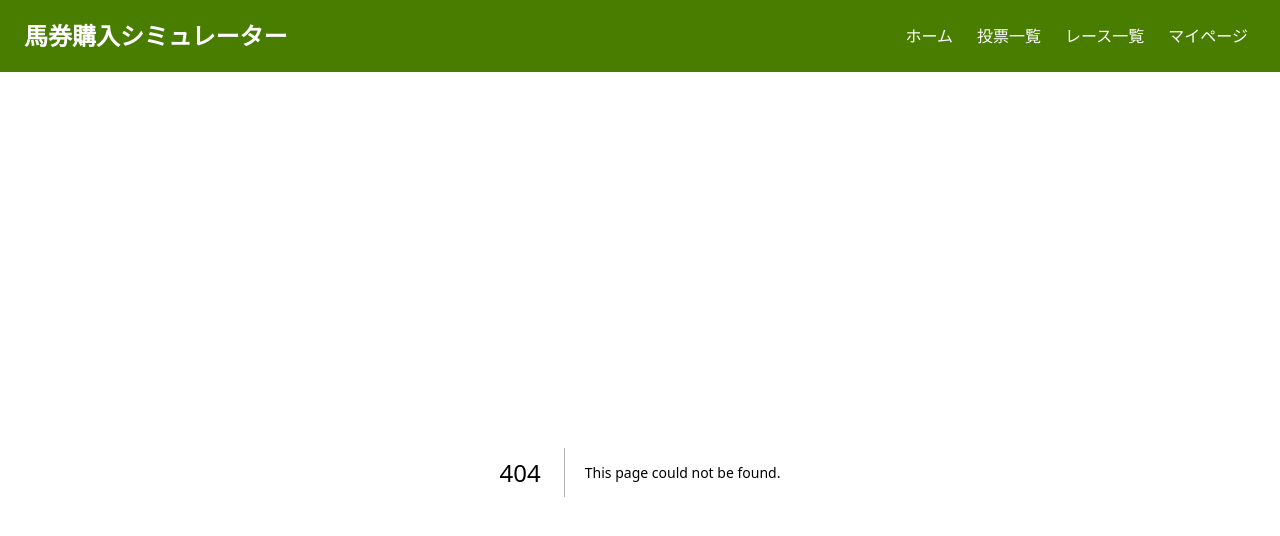
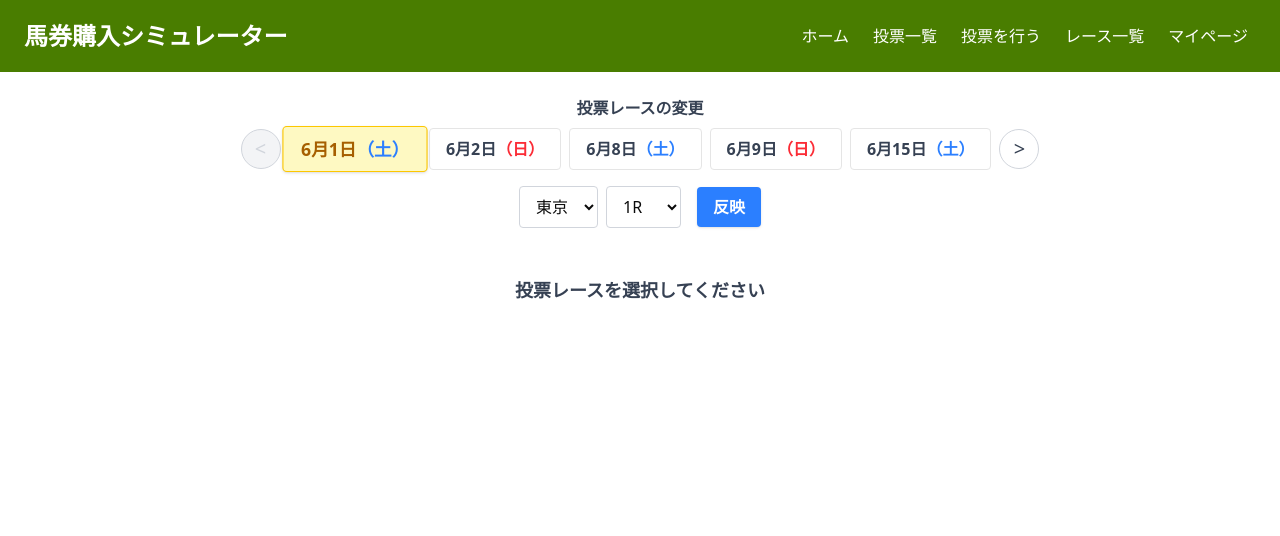
Before and after one commit to RyotaIhara/my-ui-playground, a Next.js app: page /votings/add in a window 1280 px wide. Before the commit this address had no page. Shown: the top 536 px of the page. Built offline with nearby package versions, Linux system fonts and the light colour scheme.

Commit message:
投票機能の拡張

```diff
--- a/src/app/common/components/Navigation.tsx
+++ b/src/app/common/components/Navigation.tsx
@@ -6,6 +6,7 @@ import { useTranslation } from "@/lib/i18n/hooks";
 const navItems = [
   { nameKey: "common.navigation.home", href: "/" },
   { nameKey: "common.navigation.votingList", href: "/votings" },
+  { nameKey: "common.navigation.votingAdd", href: "/votings/add" },
   { nameKey: "common.navigation.raceList", href: "/races" },
   { nameKey: "common.navigation.myPage", href: "/mypage" },
 ];
--- a/src/app/common/components/pc/Navigation.tsx
+++ b/src/app/common/components/pc/Navigation.tsx
@@ -6,6 +6,7 @@ import { useTranslation } from "@/lib/i18n/hooks";
 const navItems = [
   { nameKey: "common.navigation.home", href: "/" },
   { nameKey: "common.navigation.votingList", href: "/votings" },
+  { nameKey: "common.navigation.votingAdd", href: "/votings/add" },
   { nameKey: "common.navigation.raceList", href: "/races" },
   { nameKey: "common.navigation.myPage", href: "/mypage" },
 ];
--- /dev/null
+++ b/src/app/votings/add/page.tsx
@@ -0,0 +1,14 @@
+'use client';
+
+import { VotingRaceHeader } from "../components/pc/VotingRaceHeader";
+
+export default function VotingAddPage() {
+  return (
+    <div className="p-6 max-w-7xl mx-auto">
+      <VotingRaceHeader visibleCount={5} />
+      <div className="flex justify-center mt-8">
+        <span className="text-lg text-gray-700 font-semibold">投票レースを選択してください</span>
+      </div>
+    </div>
+  );
+}
--- a/src/app/votings/components/pc/VotingRaceHeader.tsx
+++ b/src/app/votings/components/pc/VotingRaceHeader.tsx
@@ -1,4 +1,5 @@
 import React, { useState, useEffect } from "react";
+import { useRouter } from "next/navigation";
 
 type RaceTrack = 'tokyo' | 'kyoto' | 'hanshin';
 
@@ -18,20 +19,28 @@ const dates = [
 
 const raceNumbers = [1,2,3,4,5,6,7,8,9,10,11,12];
 
-export function VotingRaceHeader() {
+export function VotingRaceHeader({
+  visibleCount = 5,
+  onDateClick,
+  initialSelectedIndex = 0,
+}: {
+  visibleCount?: number;
+  onDateClick?: (index: number) => void;
+  initialSelectedIndex?: number;
+} = {}) {
+  const router = useRouter();
   const [activeTrack, setActiveTrack] = useState<RaceTrack>('tokyo');
   const [selectedRaceNumber, setSelectedRaceNumber] = useState(1);
-  const [centerIndex, setCenterIndex] = useState(2); // 最初は3つ目を中央に
+  const [centerIndex, setCenterIndex] = useState(initialSelectedIndex);
 
-  // 3つだけ表示
-  const visibleDates = dates.slice(
-    Math.max(0, centerIndex - 1),
-    Math.min(dates.length, centerIndex + 2)
-  );
+  // 最大5つまで中央に収める
+  const half = Math.floor(visibleCount / 2);
+  const start = Math.max(0, Math.min(dates.length - visibleCount, centerIndex - half));
+  const visibleDates = dates.slice(start, start + visibleCount);
 
   // 左右端の制御
-  const canLeft = centerIndex > 1;
-  const canRight = centerIndex < dates.length - 2;
+  const canLeft = start > 0;
+  const canRight = start + visibleCount < dates.length;
 
   // MOC: 真ん中の日付が変わるたびにAPI呼び出し想定
   useEffect(() => {
@@ -40,47 +49,62 @@ export function VotingRaceHeader() {
     console.log('API呼び出し: ', centerDate);
   }, [centerIndex]);
 
+  // 日付クリック時
+  const handleDateClick = (idx: number) => {
+    setCenterIndex(idx);
+    if (onDateClick) onDateClick(idx);
+  };
+
+  // 反映ボタン押下時の遷移
+  const handleReflect = () => {
+    // 将来的にはここでAPI検索し、ID取得して遷移
+    router.push("/votings/add/1");
+  };
+
   return (
     <div className="mb-6 flex flex-col items-center w-full">
       {/* 投票レースの変更ラベル（中央寄せ） */}
       <div className="mb-2 w-full flex justify-center">
         <span className="text-base font-semibold text-gray-700">投票レースの変更</span>
       </div>
-      {/* 日付カルーセル */}
-      <div className="flex items-center mb-4 justify-center w-full">
-        {/* 左ボタン: 常に表示、非活性時はグレーアウト */}
-        <div className="flex items-center">
+      {/* 日付カルーセル（最大5つ中央寄せ） */}
+      <div className="w-full flex justify-center mb-4">
+        <div className="inline-flex items-center">
+          {/* 左ボタン */}
           <button
-            className={`px-2 py-1 text-xl rounded-full border border-gray-300 mr-8 transition-colors ${canLeft ? 'bg-white hover:bg-gray-100 text-gray-700' : 'bg-gray-100 text-gray-300 cursor-not-allowed'}`}
-            onClick={() => setCenterIndex(i => Math.max(1, i - 1))}
+            className={`flex-shrink-0 w-10 h-10 flex items-center justify-center text-xl rounded-full border border-gray-300 mx-2 transition-colors
+              ${canLeft ? 'bg-white hover:bg-gray-100 text-gray-700' : 'bg-gray-100 text-gray-300 cursor-not-allowed'}`}
+            onClick={() => setCenterIndex(i => Math.max(0, i - 1))}
             disabled={!canLeft}
             aria-label="左へ"
           >&#60;</button>
-        </div>
-        <div className="flex space-x-2 w-[360px] justify-center">
+          {/* 日付カード部分 */}
+          <div className={`flex items-center gap-2 ${visibleDates.length < 5 ? 'justify-center' : ''}`}>
             {visibleDates.map((d, idx) => {
-            // 真ん中だけ強調
-            const isCenter = idx === 1;
+              const realIdx = start + idx;
+              const isSelected = realIdx === centerIndex;
               return (
-              <div
+                <button
                   key={d.date + d.day}
-                className={`flex-shrink-0 px-4 py-2 border rounded text-center min-w-[100px] text-base font-bold transition
-                  ${isCenter ? "bg-yellow-100 border-yellow-400 scale-110 shadow text-yellow-700" : "bg-white text-gray-700"}
+                  className={`flex-shrink-0 px-4 py-2 border rounded text-center min-w-[90px] text-base font-bold transition outline-none
+                    ${isSelected ? "bg-yellow-100 border-yellow-400 scale-110 shadow text-yellow-700" : "bg-white text-gray-700 hover:bg-gray-50"}
                   `}
+                  onClick={() => handleDateClick(realIdx)}
+                  tabIndex={0}
                 >
                   {d.date}
                   <span className={d.day === "土" ? "text-blue-500" : "text-red-500"}>
                     （{d.day}）
                   </span>
-              </div>
+                </button>
               );
             })}
           </div>
-        {/* 右ボタン: 常に表示、非活性時はグレーアウト */}
-        <div className="flex items-center">
+          {/* 右ボタン */}
           <button
-            className={`px-2 py-1 text-xl rounded-full border border-gray-300 ml-8 transition-colors ${canRight ? 'bg-white hover:bg-gray-100 text-gray-700' : 'bg-gray-100 text-gray-300 cursor-not-allowed'}`}
-            onClick={() => setCenterIndex(i => Math.min(dates.length - 2, i + 1))}
+            className={`flex-shrink-0 w-10 h-10 flex items-center justify-center text-xl rounded-full border border-gray-300 mx-2 transition-colors
+              ${canRight ? 'bg-white hover:bg-gray-100 text-gray-700' : 'bg-gray-100 text-gray-300 cursor-not-allowed'}`}
+            onClick={() => setCenterIndex(i => Math.min(dates.length - 1, i + 1))}
             disabled={!canRight}
             aria-label="右へ"
           >&#62;</button>
@@ -108,6 +132,7 @@ export function VotingRaceHeader() {
         </select>
         <button
           className="ml-2 px-4 py-2 bg-blue-500 text-white rounded hover:bg-blue-600 transition-colors text-base font-semibold shadow"
+          onClick={handleReflect}
         >
           反映
         </button>
--- a/src/lib/i18n/locales/ja.json
+++ b/src/lib/i18n/locales/ja.json
@@ -4,6 +4,7 @@
     "navigation": {
       "home": "ホーム",
       "votingList": "投票一覧",
+      "votingAdd": "投票を行う",
       "raceList": "レース一覧",
       "myPage": "マイページ"
     },
--- a/src/lib/i18n/types.ts
+++ b/src/lib/i18n/types.ts
@@ -6,6 +6,7 @@ export interface TranslationKeys {
     navigation: {
       home: string;
       votingList: string;
+      votingAdd: string;
       raceList: string;
       myPage: string;
     };
```
Lines whose indentation alone changed are shown as unchanged.
